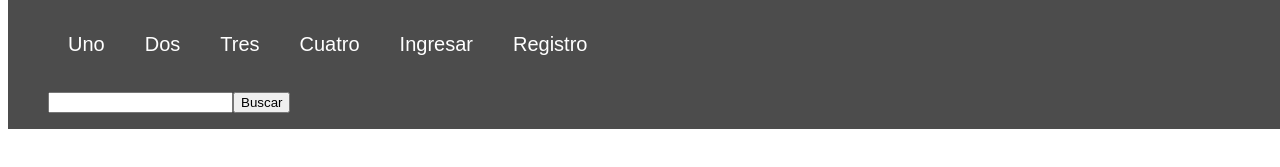
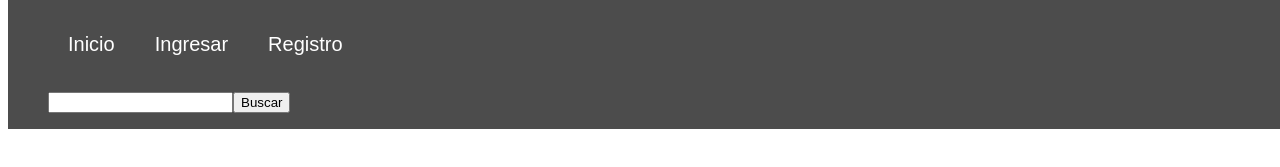
Before and after one commit to Melany-Gil/HTML, a plain HTML site: page index/index.html in a window 1280 px wide. Shown: the part 65-232 px from the top of the page. Drawn offline with Linux system fonts and the light colour scheme.

Commit message:
Se organizan los archivos

```diff
--- a/index/index.html
+++ b/index/index.html
@@ -15,12 +15,9 @@
         <img src="/IMG/LOGO-1_m.png" alt="Logo" style="height: 50px; width: 50px;">
       </div>
       <ul>
-        <li><a href="#" target="_blank">Uno</a></li>
-        <li><a href="#" target="_blank">Dos</a></li>
-        <li><a href="#" target="_blank">Tres</a></li>
-        <li><a href="#" target="_blank">Cuatro</a></li>
-        <li><a href="login.html" target="_blank">Ingresar</a></li>
-        <li><a href="registro.html" target="_blank">Registro</a></li>
+        <li><a href="/index/index.html">Inicio</a></li>
+        <li><a href="/login/login.html" target="_blank">Ingresar</a></li>
+        <li><a href="/registro/registro.html" target="_blank">Registro</a></li>
       </ul>
       <ul>
         <form action="lista.html" method="get">
```
Also changed, not shown: login/login.html (+4 -3 lines), login/recordar_contra.html (+7 -3 lines), registro/registro.html (+12 -6 lines).
